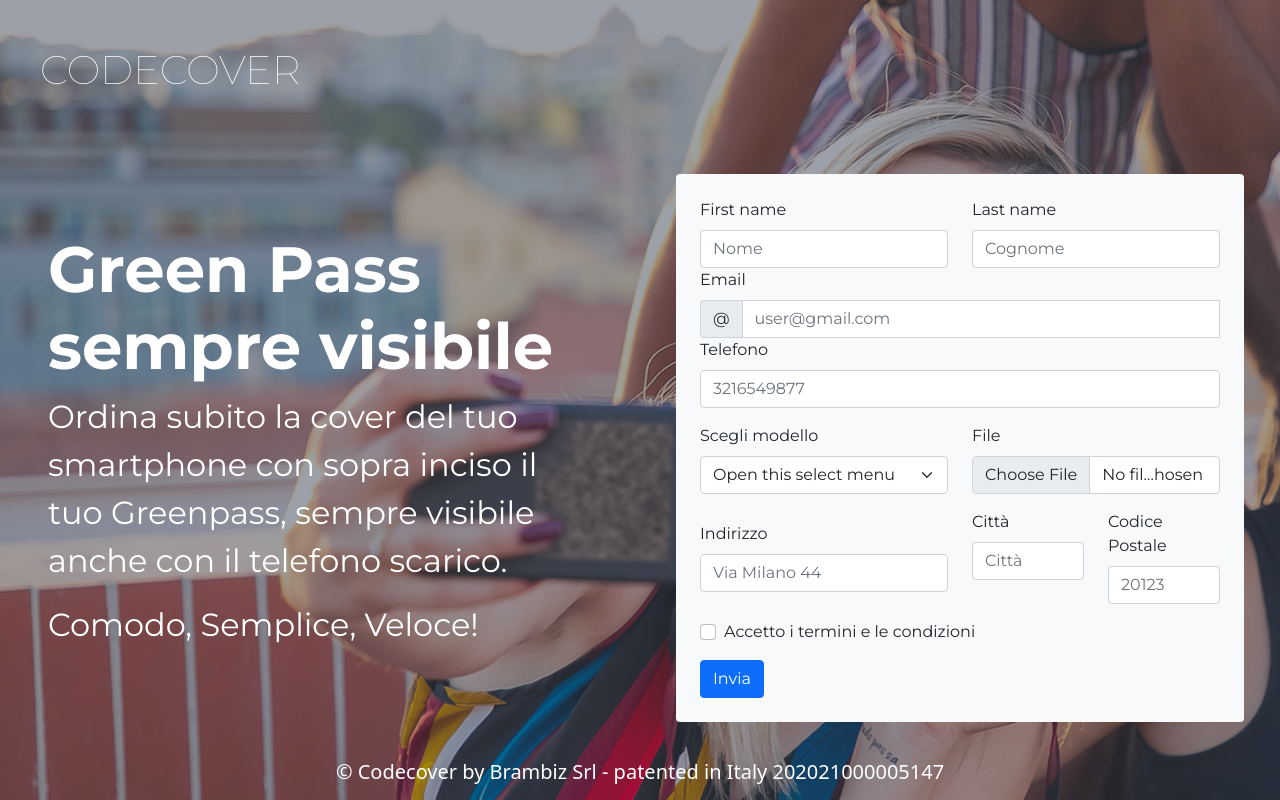
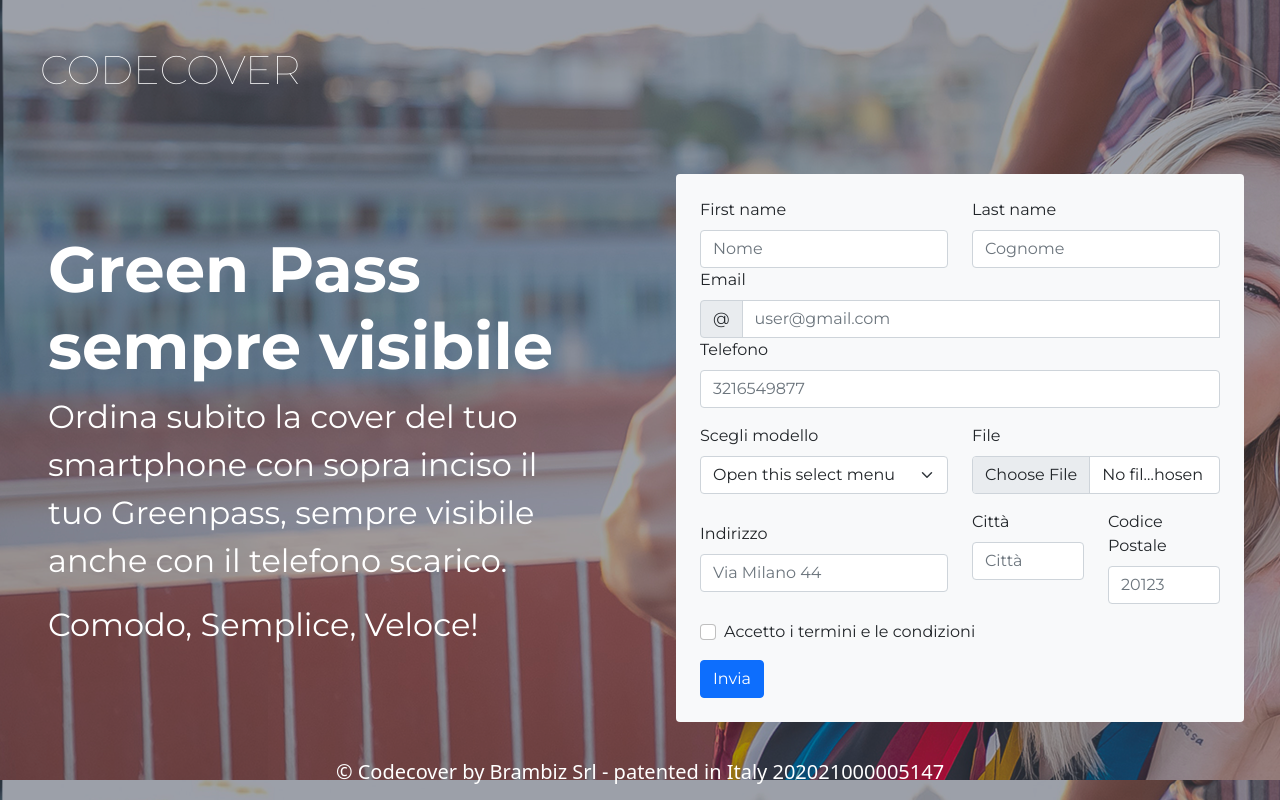
Before and after one commit to alienpingu/welcome-codecover, a React (Create React App) app: page / in a window 1280 px wide. Built offline with nearby package versions, Linux system fonts and the light colour scheme.

Commit message:
[Background] New bg for mobile view

```diff
--- a/src/App.scss
+++ b/src/App.scss
@@ -16,7 +16,7 @@ html, body, .App {
 
 #LandingPage {
   color: white;
-  background: url('./assets/img/bg.png');
+  background: url('./assets/img/bg-phone.png');
   background-position: center;
   background-size: cover;
   background-repeat: no-repeat;
@@ -65,6 +65,10 @@ html, body, .App {
 
 
 @media only screen and (min-width: 1200px){
+  #LandingPage {
+    background: url('./assets/img/bg.png');
+
+  }
   #master-row {
     padding-top: 0;
   }
```
Also changed, not shown: src/assets/img/bg-phone.jpg (added).
